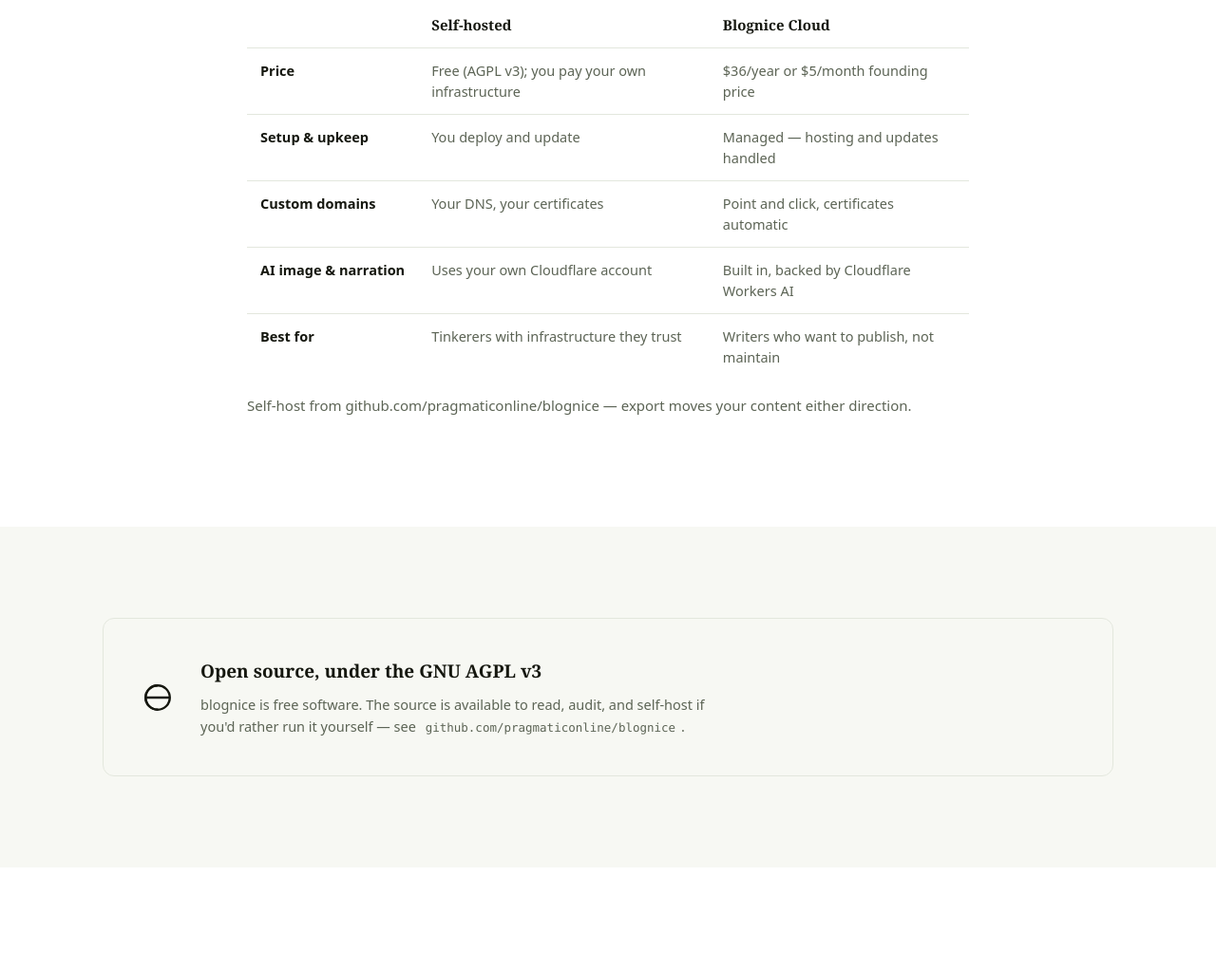
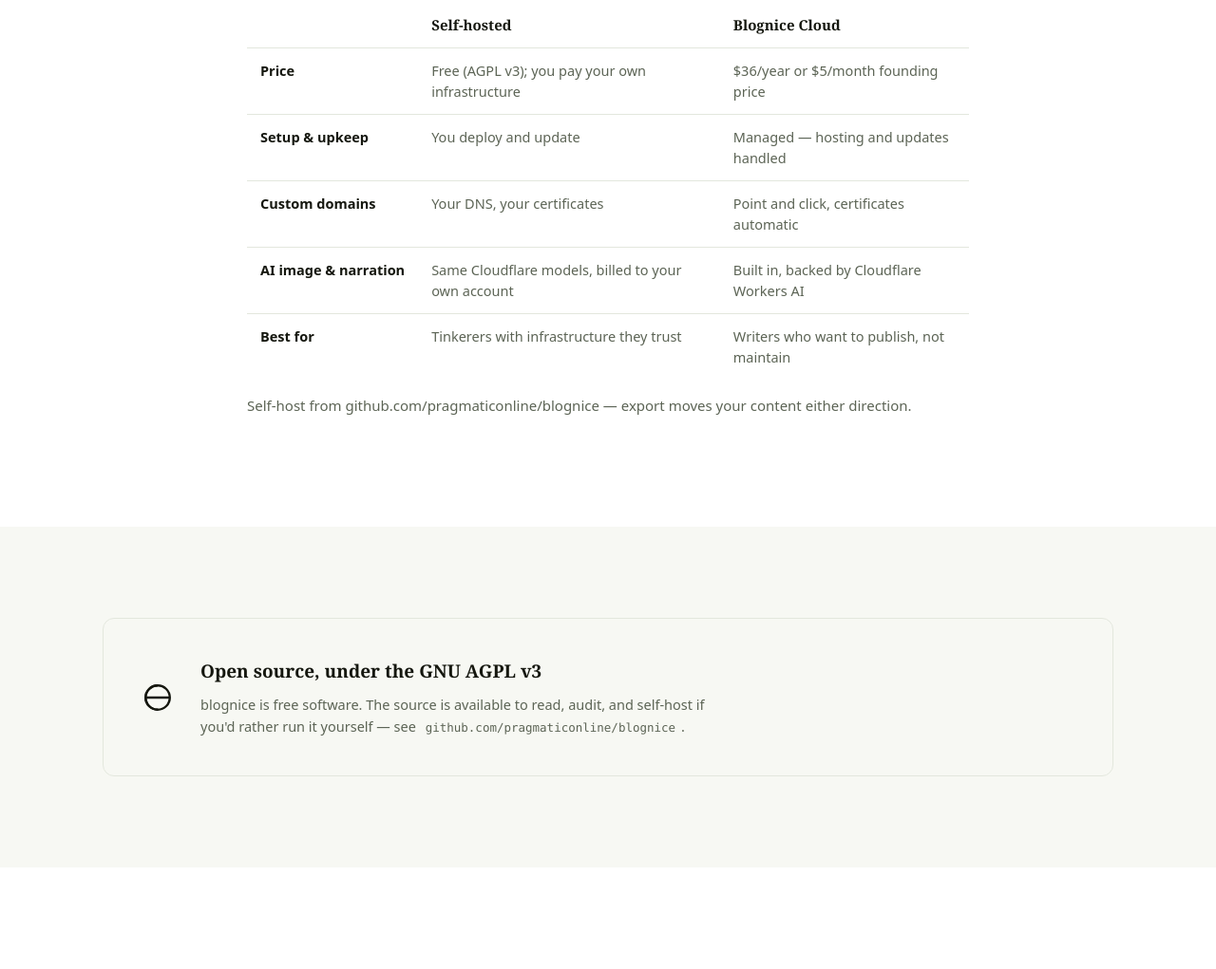
Before and after one commit to pragmaticonline/blognice, a website: page homepage.html in a window 1280 px wide. Shown: the part 7537-8558 px from the top of the page at 95% size. Drawn offline with Linux system fonts and the light colour scheme; files whose address does not match are found by name.

Commit message:
Pricing table: clarify self-hosted AI billing

```diff
--- a/homepage.html
+++ b/homepage.html
@@ -755,7 +755,7 @@ they hand you a blank page.
           <tr><th scope="row">Price</th><td>Free (AGPL v3); you pay your own infrastructure</td><td>$36/year or $5/month founding price</td></tr>
           <tr><th scope="row">Setup &amp; upkeep</th><td>You deploy and update</td><td>Managed — hosting and updates handled</td></tr>
           <tr><th scope="row">Custom domains</th><td>Your DNS, your certificates</td><td>Point and click, certificates automatic</td></tr>
-          <tr><th scope="row">AI image &amp; narration</th><td>Uses your own Cloudflare account</td><td>Built in, backed by Cloudflare Workers AI</td></tr>
+          <tr><th scope="row">AI image &amp; narration</th><td>Same Cloudflare models, billed to your own account</td><td>Built in, backed by Cloudflare Workers AI</td></tr>
           <tr><th scope="row">Best for</th><td>Tinkerers with infrastructure they trust</td><td>Writers who want to publish, not maintain</td></tr>
         </tbody>
       </table>
```
